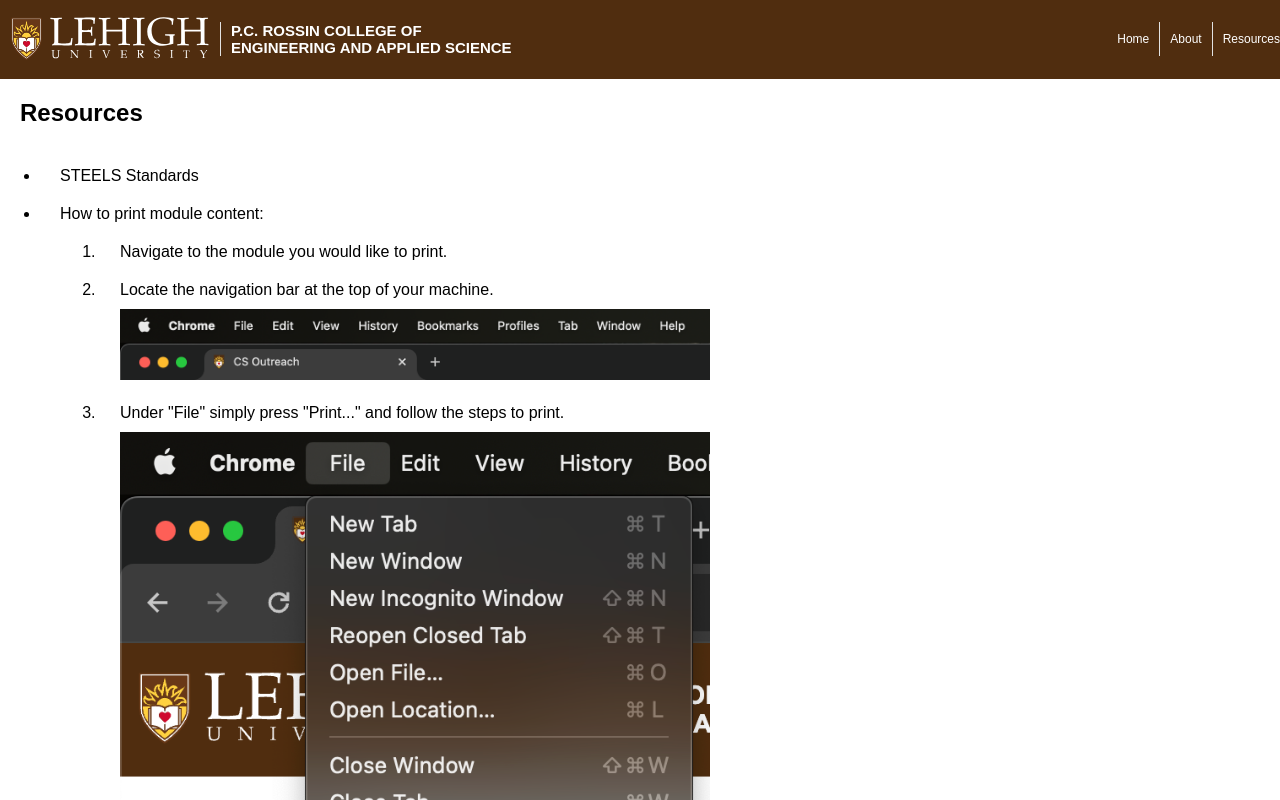
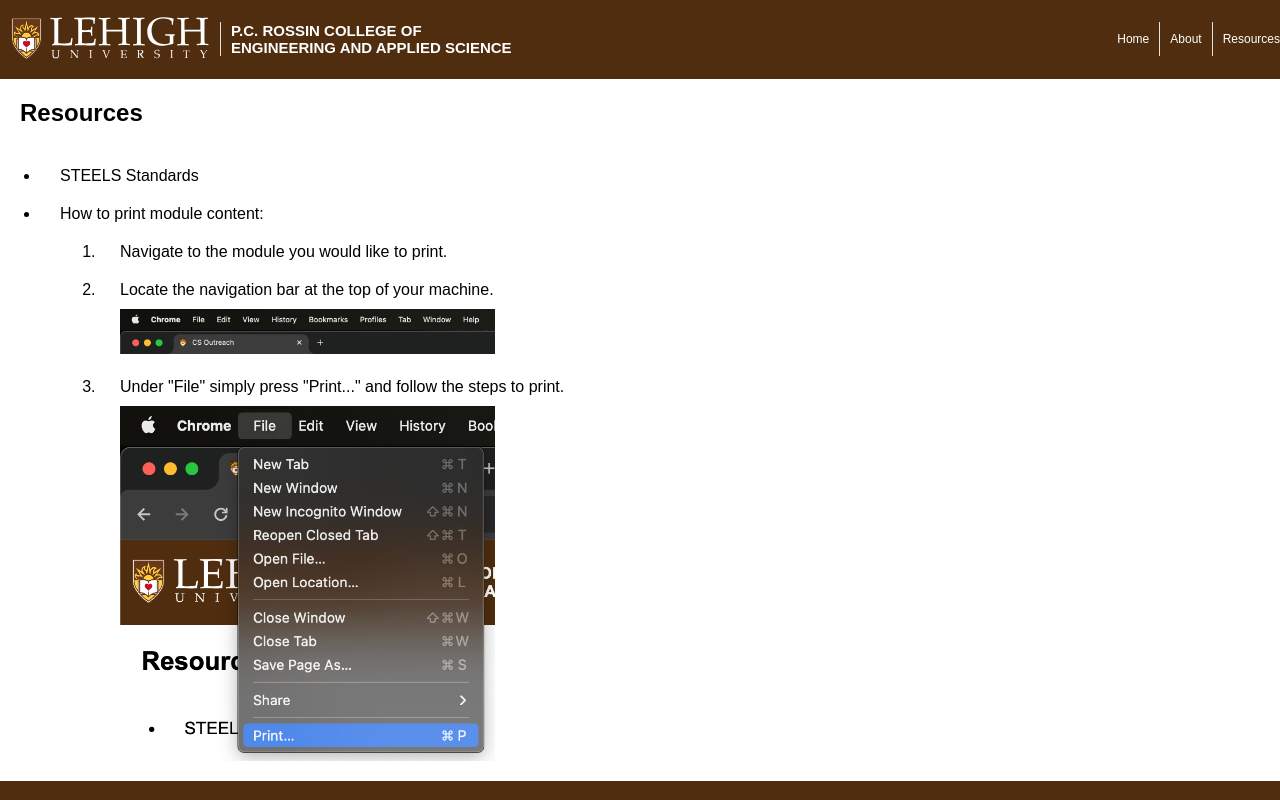
Before and after one commit to lehigh-engineering/capstone-outreach, a React (Create React App) app in the folder front-end/: page /resources in a window 1280 px wide. Shown: the top 800 px of the page. Built offline with nearby package versions, Linux system fonts and the light colour scheme.

Commit message:
Fixed images

```diff
--- a/front-end/src/components/ResourcesPage.css
+++ b/front-end/src/components/ResourcesPage.css
@@ -19,5 +19,5 @@
 .resources img {
     margin-left: 20px;
     margin-top: 10px;
-    max-width: 50%;
+    max-width: 375px;
 }
```
